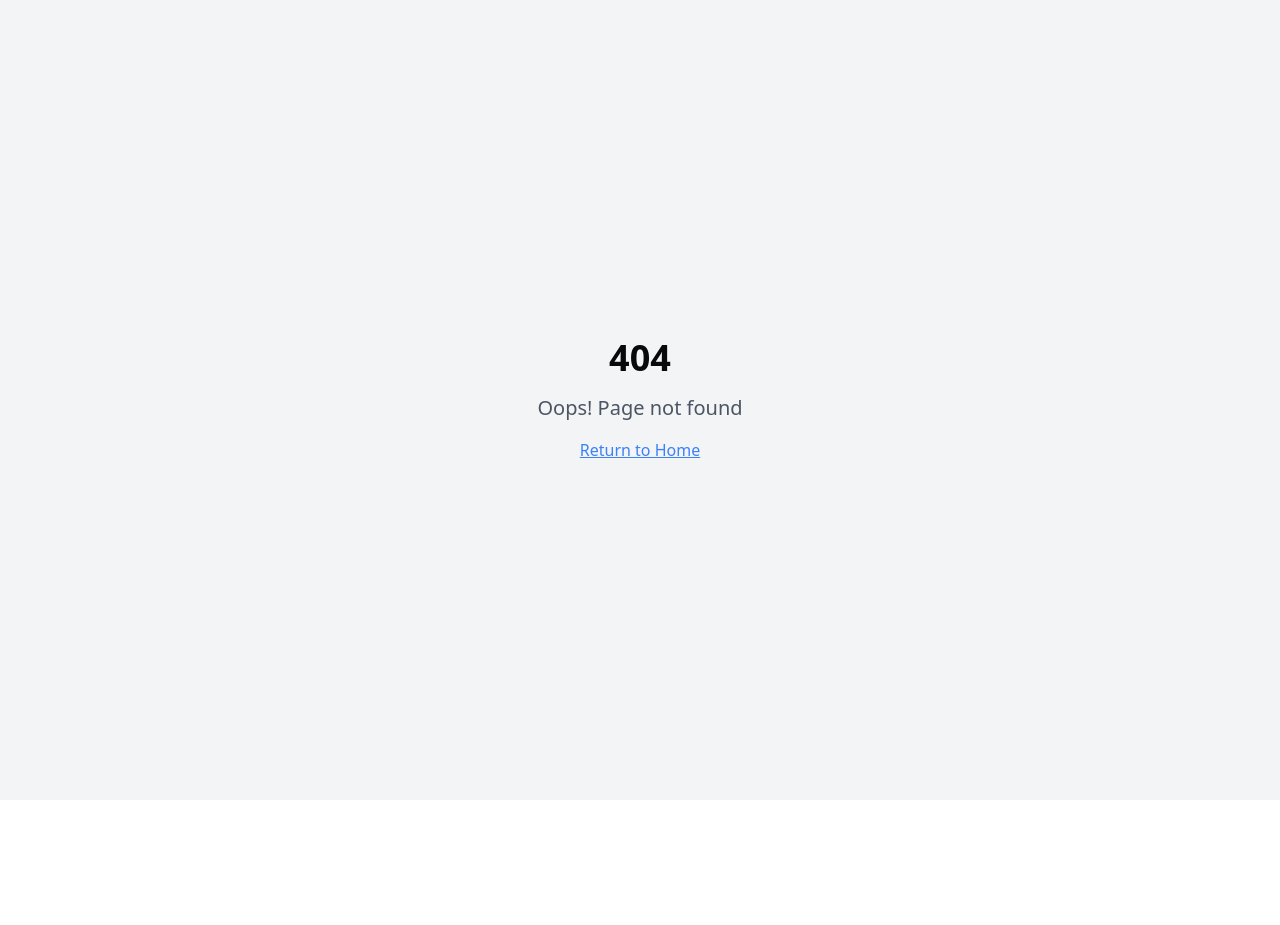
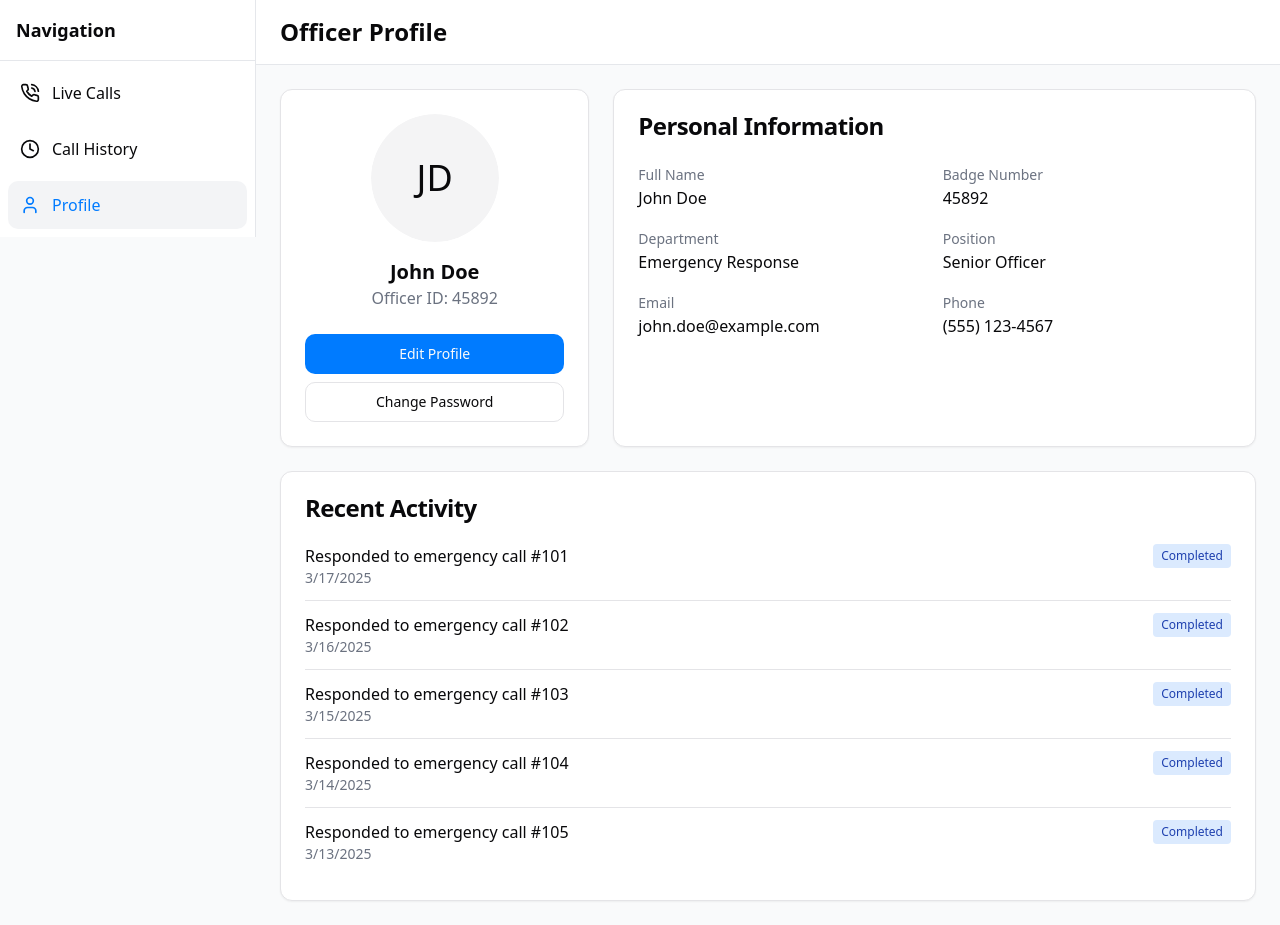
Before and after one commit to Suryak30102005/pulse-command-center, a React (Vite) app: page /profile in a window 1280 px wide. Before the commit this address had no page. Before the commit the page ends 800 px from the top, so only its background shows below. Built offline with nearby package versions, Linux system fonts and the light colour scheme.

Commit message:
Add dashboard elements
Add elements to the left side of the dashboard and make them interactive.

```diff
--- a/src/App.tsx
+++ b/src/App.tsx
@@ -1,3 +1,4 @@
+
 import { Toaster } from "@/components/ui/toaster";
 import { Toaster as Sonner } from "@/components/ui/sonner";
 import { TooltipProvider } from "@/components/ui/tooltip";
@@ -5,6 +6,8 @@ import { QueryClient, QueryClientProvider } from "@tanstack/react-query";
 import { BrowserRouter, Routes, Route } from "react-router-dom";
 import Index from "./pages/Index";
 import NotFound from "./pages/NotFound";
+import CallHistory from "./pages/CallHistory";
+import Profile from "./pages/Profile";
 
 const queryClient = new QueryClient();
 
@@ -16,6 +19,8 @@ const App = () => (
       <BrowserRouter>
         <Routes>
           <Route path="/" element={<Index />} />
+          <Route path="/history" element={<CallHistory />} />
+          <Route path="/profile" element={<Profile />} />
           {/* ADD ALL CUSTOM ROUTES ABOVE THE CATCH-ALL "*" ROUTE */}
           <Route path="*" element={<NotFound />} />
         </Routes>
--- /dev/null
+++ b/src/components/Dashboard/Sidebar.tsx
@@ -0,0 +1,56 @@
+
+import React from 'react';
+import { Link, useLocation } from 'react-router-dom';
+import { PhoneCallIcon, ClockIcon, UserIcon } from 'lucide-react';
+
+const Sidebar = () => {
+  const location = useLocation();
+  const currentPath = location.pathname;
+
+  const navItems = [
+    {
+      title: 'Live Calls',
+      icon: <PhoneCallIcon className="w-5 h-5" />,
+      path: '/'
+    },
+    {
+      title: 'Call History',
+      icon: <ClockIcon className="w-5 h-5" />,
+      path: '/history'
+    },
+    {
+      title: 'Profile',
+      icon: <UserIcon className="w-5 h-5" />,
+      path: '/profile'
+    }
+  ];
+
+  return (
+    <div className="h-full bg-white border-r border-gray-200 w-64 flex-shrink-0">
+      <div className="p-4 border-b border-gray-200">
+        <h2 className="text-lg font-semibold">Navigation</h2>
+      </div>
+      <nav className="p-2">
+        <ul className="space-y-2">
+          {navItems.map((item) => (
+            <li key={item.title}>
+              <Link
+                to={item.path}
+                className={`flex items-center gap-3 p-3 rounded-md transition-colors ${
+                  currentPath === item.path
+                    ? 'bg-gray-100 text-primary'
+                    : 'hover:bg-gray-50'
+                }`}
+              >
+                {item.icon}
+                <span className="font-medium">{item.title}</span>
+              </Link>
+            </li>
+          ))}
+        </ul>
+      </nav>
+    </div>
+  );
+};
+
+export default Sidebar;
--- /dev/null
+++ b/src/pages/CallHistory.tsx
@@ -0,0 +1,74 @@
+
+import React from 'react';
+import { Card, CardContent, CardHeader, CardTitle } from "@/components/ui/card";
+import Sidebar from '@/components/Dashboard/Sidebar';
+import { mockData } from '@/lib/mockData';
+
+const CallHistory = () => {
+  return (
+    <div className="min-h-screen bg-gray-50 flex">
+      <Sidebar />
+
+      <div className="flex-1 flex flex-col">
+        <header className="bg-white border-b border-gray-200 py-4 px-6">
+          <h1 className="text-2xl font-bold">Call History</h1>
+        </header>
+
+        <main className="p-6 flex-1">
+          <Card>
+            <CardHeader>
+              <CardTitle>Recent Calls</CardTitle>
+            </CardHeader>
+            <CardContent>
+              <div className="overflow-x-auto">
+                <table className="w-full">
+                  <thead>
+                    <tr className="border-b">
+                      <th className="text-left py-3 px-4">Emergency Type</th>
+                      <th className="text-left py-3 px-4">Location</th>
+                      <th className="text-left py-3 px-4">Timestamp</th>
+                      <th className="text-left py-3 px-4">Status</th>
+                      <th className="text-left py-3 px-4">Priority</th>
+                    </tr>
+                  </thead>
+                  <tbody>
+                    {mockData.calls.map(call => (
+                      <tr key={call.id} className="border-b hover:bg-gray-50">
+                        <td className="py-2 px-4">{call.emergencyType}</td>
+                        <td className="py-2 px-4">{call.location}</td>
+                        <td className="py-2 px-4">
+                          {new Date(call.timestamp).toLocaleString()}
+                        </td>
+                        <td className="py-2 px-4">
+                          <span className={`px-2 py-1 rounded text-xs ${
+                            call.status === 'resolved' ? 'bg-green-100 text-green-800' :
+                            call.status === 'in-progress' ? 'bg-blue-100 text-blue-800' :
+                            'bg-amber-100 text-amber-800'
+                          }`}>
+                            {call.status}
+                          </span>
+                        </td>
+                        <td className="py-2 px-4">
+                          <div className="flex items-center">
+                            <div className={`h-2 w-2 rounded-full mr-2 ${
+                              call.priority === 'high' ? 'bg-emergency-high' :
+                              call.priority === 'medium' ? 'bg-emergency-medium' :
+                              'bg-emergency-low'
+                            }`}></div>
+                            {call.priority}
+                          </div>
+                        </td>
+                      </tr>
+                    ))}
+                  </tbody>
+                </table>
+              </div>
+            </CardContent>
+          </Card>
+        </main>
+      </div>
+    </div>
+  );
+};
+
+export default CallHistory;
--- a/src/pages/Index.tsx
+++ b/src/pages/Index.tsx
@@ -5,10 +5,16 @@ import { Card, CardContent, CardHeader, CardTitle } from "@/components/ui/card";
 import { ActivityIcon, AlertCircleIcon, ClockIcon, FilterIcon } from "lucide-react";
 import { mockData } from '@/lib/mockData';
 import MapPanel from '@/components/Dashboard/MapPanel';
+import Sidebar from '@/components/Dashboard/Sidebar';
 
 const Index = () => {
   return (
-    <div className="min-h-screen bg-gray-50">
+    <div className="min-h-screen bg-gray-50 flex">
+      {/* Sidebar */}
+      <Sidebar />
+
+      {/* Main Content */}
+      <div className="flex-1 flex flex-col">
         <header className="bg-white border-b border-gray-200 py-4 px-6">
           <div className="flex items-center justify-between">
             <h1 className="text-2xl font-bold">Emergency Command & Monitoring Center</h1>
@@ -31,7 +37,7 @@ const Index = () => {
           </div>
         </header>
 
-      <main className="p-6">
+        <main className="p-6 flex-1">
           <div className="mb-6 grid grid-cols-4 gap-4">
             <Card>
               <CardContent className="p-4 flex items-center gap-4">
@@ -192,6 +198,7 @@ const Index = () => {
           </div>
         </main>
       </div>
+    </div>
   );
 };
 
--- /dev/null
+++ b/src/pages/Profile.tsx
@@ -0,0 +1,105 @@
+
+import React from 'react';
+import { Card, CardContent, CardHeader, CardTitle } from "@/components/ui/card";
+import { Button } from "@/components/ui/button";
+import { Avatar } from '@/components/ui/avatar';
+import Sidebar from '@/components/Dashboard/Sidebar';
+
+const Profile = () => {
+  return (
+    <div className="min-h-screen bg-gray-50 flex">
+      <Sidebar />
+
+      <div className="flex-1 flex flex-col">
+        <header className="bg-white border-b border-gray-200 py-4 px-6">
+          <h1 className="text-2xl font-bold">Officer Profile</h1>
+        </header>
+
+        <main className="p-6 flex-1">
+          <div className="grid grid-cols-1 md:grid-cols-3 gap-6">
+            <Card className="md:col-span-1">
+              <CardContent className="p-6 flex flex-col items-center">
+                <div className="w-32 h-32 relative">
+                  <Avatar className="w-full h-full">
+                    <div className="flex h-full w-full items-center justify-center rounded-full bg-muted">
+                      <span className="text-4xl font-medium">JD</span>
+                    </div>
+                  </Avatar>
+                </div>
+
+                <h2 className="text-xl font-bold mt-4">John Doe</h2>
+                <p className="text-gray-500">Officer ID: 45892</p>
+
+                <div className="w-full mt-6 space-y-2">
+                  <Button className="w-full">Edit Profile</Button>
+                  <Button variant="outline" className="w-full">Change Password</Button>
+                </div>
+              </CardContent>
+            </Card>
+
+            <Card className="md:col-span-2">
+              <CardHeader>
+                <CardTitle>Personal Information</CardTitle>
+              </CardHeader>
+              <CardContent className="space-y-4">
+                <div className="grid grid-cols-1 md:grid-cols-2 gap-4">
+                  <div>
+                    <label className="text-sm text-gray-500">Full Name</label>
+                    <p className="font-medium">John Doe</p>
+                  </div>
+                  <div>
+                    <label className="text-sm text-gray-500">Badge Number</label>
+                    <p className="font-medium">45892</p>
+                  </div>
+                  <div>
+                    <label className="text-sm text-gray-500">Department</label>
+                    <p className="font-medium">Emergency Response</p>
+                  </div>
+                  <div>
+                    <label className="text-sm text-gray-500">Position</label>
+                    <p className="font-medium">Senior Officer</p>
+                  </div>
+                  <div>
+                    <label className="text-sm text-gray-500">Email</label>
+                    <p className="font-medium">john.doe@example.com</p>
+                  </div>
+                  <div>
+                    <label className="text-sm text-gray-500">Phone</label>
+                    <p className="font-medium">(555) 123-4567</p>
+                  </div>
+                </div>
+              </CardContent>
+            </Card>
+
+            <Card className="md:col-span-3">
+              <CardHeader>
+                <CardTitle>Recent Activity</CardTitle>
+              </CardHeader>
+              <CardContent>
+                <ul className="space-y-3">
+                  {[1, 2, 3, 4, 5].map((item) => (
+                    <li key={item} className="border-b pb-3 last:border-0">
+                      <div className="flex justify-between items-start">
+                        <div>
+                          <p className="font-medium">Responded to emergency call #{100 + item}</p>
+                          <p className="text-sm text-gray-500">
+                            {new Date(Date.now() - item * 86400000).toLocaleDateString()}
+                          </p>
+                        </div>
+                        <span className="text-xs bg-blue-100 text-blue-800 px-2 py-1 rounded">
+                          Completed
+                        </span>
+                      </div>
+                    </li>
+                  ))}
+                </ul>
+              </CardContent>
+            </Card>
+          </div>
+        </main>
+      </div>
+    </div>
+  );
+};
+
+export default Profile;
```
Lines whose indentation alone changed are shown as unchanged.
